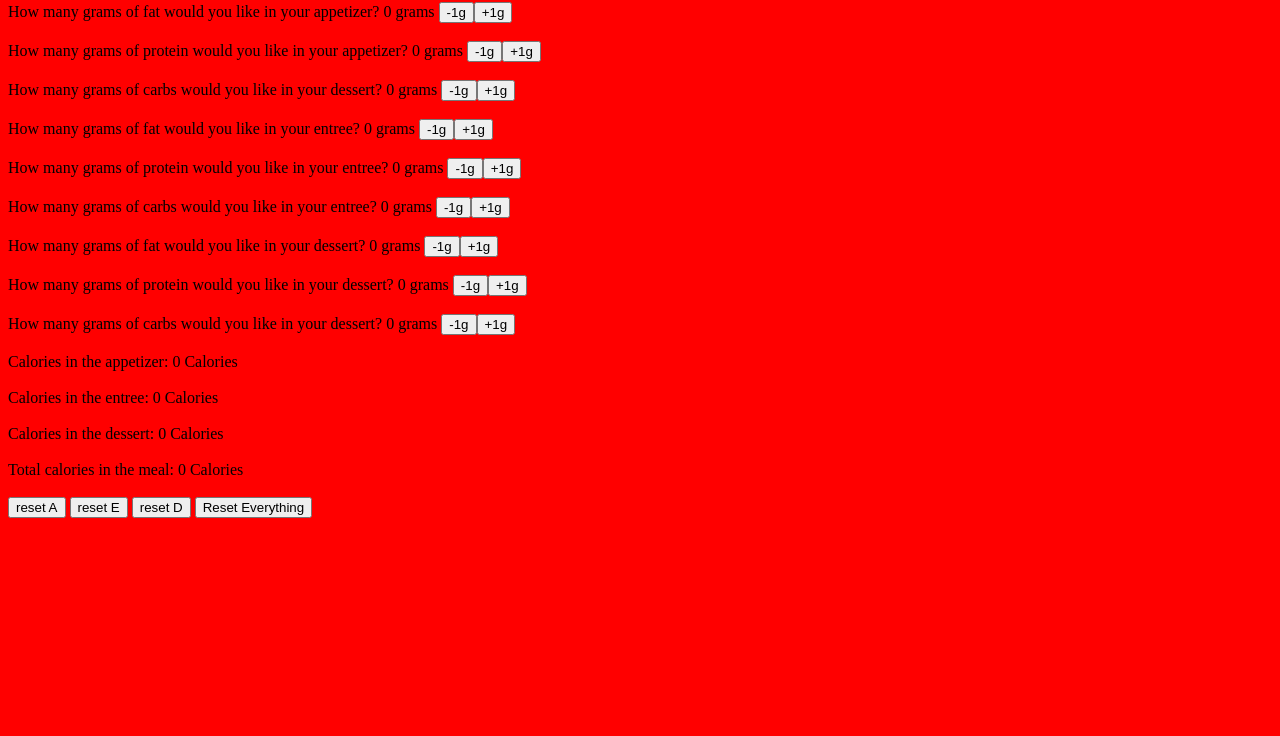
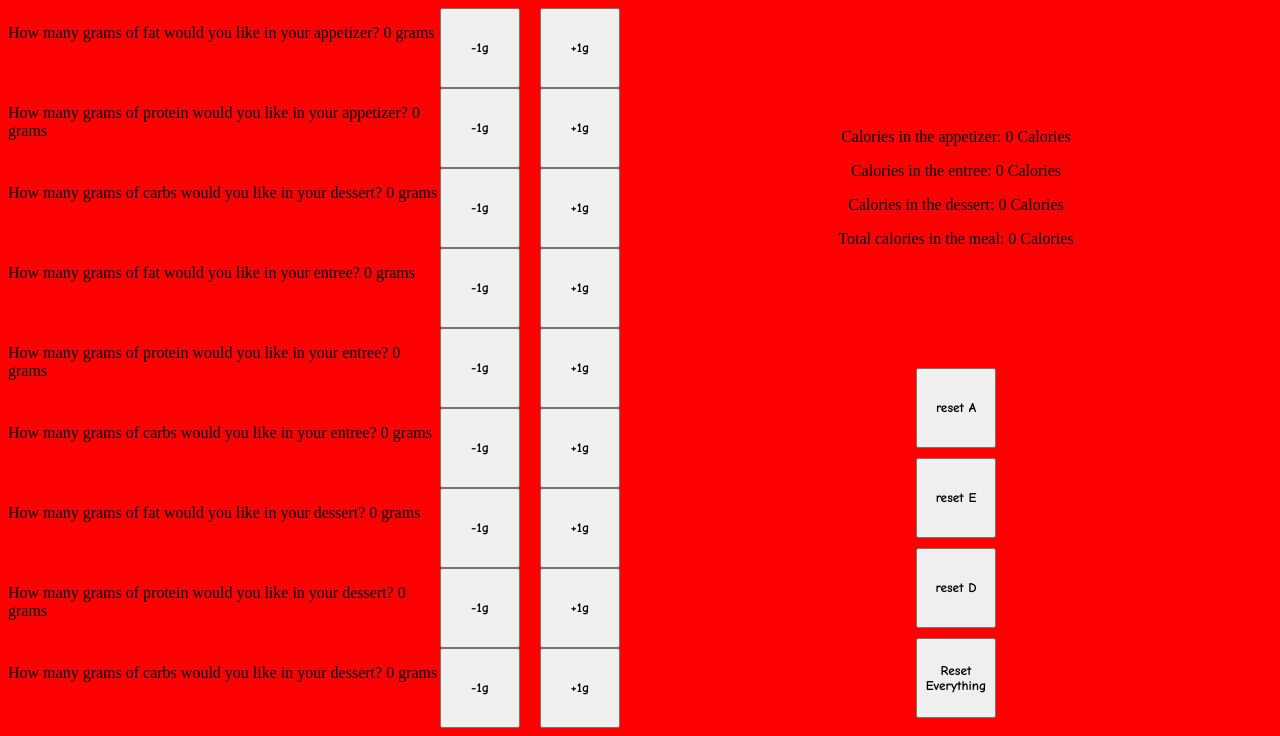
Before and after one commit to brandon3293/web, a plain HTML site: page JS/Project1.html in a window 1280 px wide. Shown: the part 72-808 px from the top of the page. Drawn offline with Linux system fonts and the light colour scheme.

Commit message:
commit message

```diff
--- a/JS/Project1.html
+++ b/JS/Project1.html
@@ -291,36 +291,37 @@
 
     <h1>Calorie Calculator</h1>
     <div class="grid">
-        <div class="subad"></div>
-        <div class="appetizer">
-            How many grams of fat would you like in your appetizer? <span id="a1">0</span> grams
-            <button onclick="subtract();">-1g</button><button onclick="add();">+1g</button></br ></br >
-            How many grams of protein would you like in your appetizer? <span id="a2">0</span> grams
-            <button onclick="subtractP();">-1g</button><button onclick="addP();">+1g</button></br ></br >
-            How many grams of carbs would you like in your dessert? <span id="a3">0</span> grams
-            <button onclick="subtractC();">-1g</button><button onclick="addC();">+1g</button></br ></br >
-        </div>
-        <div class="entry">
-            How many grams of fat would you like in your entree? <span id="e1">0</span> grams
-            <button onclick="subtracte();">-1g</button><button onclick="adde();">+1g</button></br ></br >
-            How many grams of protein would you like in your entree? <span id="e2">0</span> grams
-            <button onclick="subtracte2();">-1g</button><button onclick="adde2();">+1g</button></br ></br >
-            How many grams of carbs would you like in your entree? <span id="e3">0</span> grams
-            <button onclick="subtracte3();">-1g</button><button onclick="adde3();">+1g</button></br ></br >
-        </div>
-        <div class="dinner">
-            How many grams of fat would you like in your dessert? <span id="d1">0</span> grams
-            <button onclick="subtractd();">-1g</button><button onclick="addd();">+1g</button></br ></br >
-            How many grams of protein would you like in your dessert? <span id="d2">0</span> grams
-            <button onclick="subtractd2();">-1g</button><button onclick="addd2();">+1g</button></br ></br >
-            How many grams of carbs would you like in your dessert? <span id="d3">0</span> grams
-            <button onclick="subtractd3();">-1g</button><button onclick="addd3();">+1g</button></br ></br >
+        <div class="subad">
+            <div class="appetizer">
+                <p>How many grams of fat would you like in your appetizer? <span id="a1">0</span> grams</p>
+                <button onclick="subtract();">-1g</button><button onclick="add();">+1g</button>
+                <p>How many grams of protein would you like in your appetizer? <span id="a2">0</span> grams</p>
+                <button onclick="subtractP();">-1g</button><button onclick="addP();">+1g</button>
+                <p>How many grams of carbs would you like in your dessert? <span id="a3">0</span> grams</p>
+                <button onclick="subtractC();">-1g</button><button onclick="addC();">+1g</button>
+            </div>
+            <div class="entry">
+                <p>How many grams of fat would you like in your entree? <span id="e1">0</span> grams</p>
+                <button onclick="subtracte();">-1g</button><button onclick="adde();">+1g</button>
+                <p>How many grams of protein would you like in your entree? <span id="e2">0</span> grams</p>
+                <button onclick="subtracte2();">-1g</button><button onclick="adde2();">+1g</button>
+                <p>How many grams of carbs would you like in your entree? <span id="e3">0</span> grams</p>
+                <button onclick="subtracte3();">-1g</button><button onclick="adde3();">+1g</button>
+            </div>
+            <div class="dinner">
+                <p>How many grams of fat would you like in your dessert? <span id="d1">0</span> grams</p>
+                <button onclick="subtractd();">-1g</button><button onclick="addd();">+1g</button>
+                <p>How many grams of protein would you like in your dessert? <span id="d2">0</span> grams</p>
+                <button onclick="subtractd2();">-1g</button><button onclick="addd2();">+1g</button>
+                <p>How many grams of carbs would you like in your dessert? <span id="d3">0</span> grams</p>
+                <button onclick="subtractd3();">-1g</button><button onclick="addd3();">+1g</button>
+            </div>
         </div>
         <div class="calorieCounter">
-            Calories in the appetizer: <span id="ac">0</span> Calories</br ></br >
-            Calories in the entree: <span id="ec">0</span> Calories</br ></br >
-            Calories in the dessert: <span id="dc">0</span> Calories</br ></br >
-            Total calories in the meal: <span id="tc">0</span> Calories</br ></br >
+            <p>Calories in the appetizer: <span id="ac">0</span> Calories</p>
+            <p>Calories in the entree: <span id="ec">0</span> Calories</p>
+            <p>Calories in the dessert: <span id="dc">0</span> Calories</p>
+            <p>Total calories in the meal: <span id="tc">0</span> Calories</p>
         </div>
 
         <div class="CalorieBtns">
--- a/JS/style.css
+++ b/JS/style.css
@@ -2,7 +2,7 @@
 
 h1{
     text-align: center;
-    font-size:30px;
+    text-decoration:underline wavy;
 }
 
 /* Project #1 css code */
@@ -10,3 +10,36 @@ h1{
 #project1{
     background-color: red;
 }
+
+button{
+    height:80px;
+    width:80px;
+    font:bold 10pt comic sans ms;
+}
+
+.grid{
+    display:grid;
+    grid-template-columns: repeat(2, 1fr);
+    grid-template-rows: repeat(2,1fr);
+}
+
+.subad{
+    grid-row:span 2;
+}
+
+.appetizer, .entry, .dinner{
+    display: grid;
+    grid-template-columns: 1fr 100px 100px;
+}
+
+.calorieCounter{
+    margin: auto;
+    text-align: center;
+}
+
+.CalorieBtns{
+    margin-right: auto;
+    margin-left: auto;
+    display:grid;
+
+}
```
Also changed, not shown: JS/Level2.html (+0 -1 lines).
